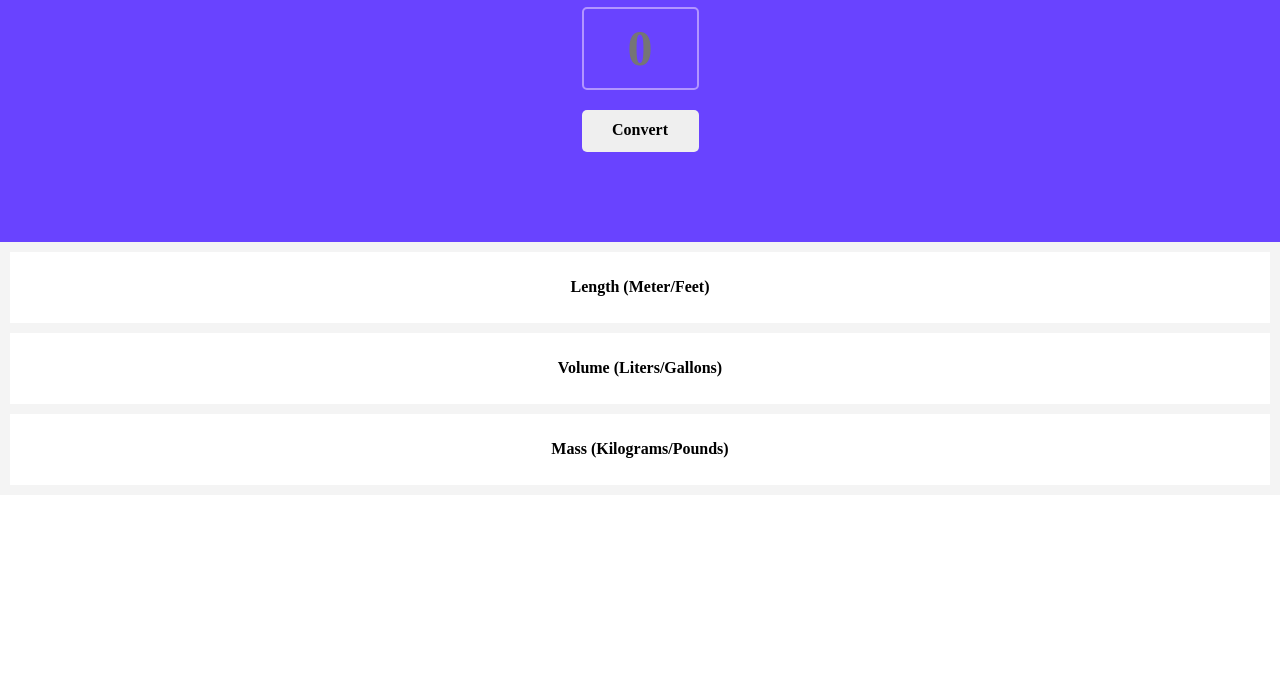
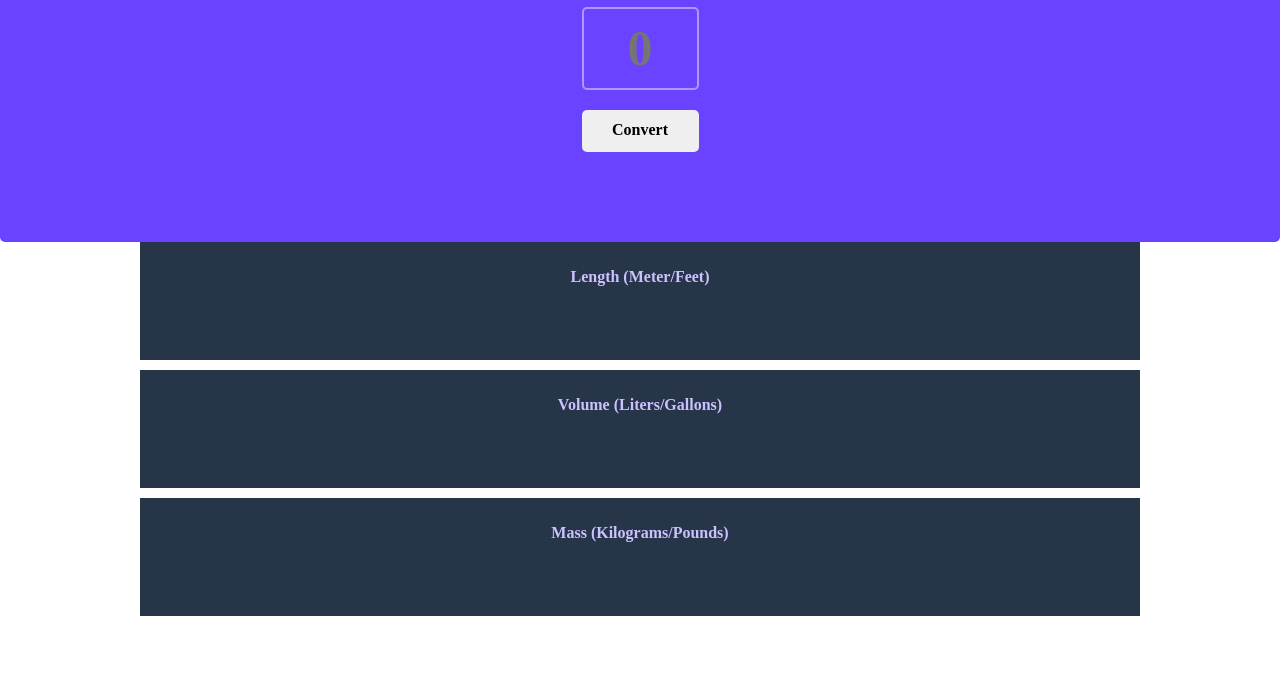
Before and after one commit to cris013/Unit-Converter, a plain HTML site: page index.html in a window 1280 px wide. Shown: the part 103-800 px from the top of the page. Drawn offline with nearby package versions, Linux system fonts and the light colour scheme.

Commit message:
Update index.css
CSS has been updated to darker mode

```diff
--- a/index.css
+++ b/index.css
@@ -1,6 +1,13 @@
 body {
-    margin: 0;
+
     text-align: center;
+
+}
+.main{
+    margin: auto;
+    width: 1000px;
+
+
 }
 
 #header{
@@ -10,28 +17,35 @@ body {
     height: 285px;
     color: white;
     padding: 30px;
+    border-radius: 5px;
 }
 
-.main{
-    background: #f4f4f4;
+#container{
+    background: #1F2937;
     padding: 10px;
 }
 
 #length {
-    background: white;
+    background: #273549;
     padding: 5px;
     margin-bottom: 10px;
+    color: #CCC1FF;
+    height: 108px;
 }
 
 #volume{
-    background: white;
+    background: #273549;
     padding: 5px;
     margin-bottom: 10px;
+    color: #CCC1FF;
+    height: 108px;
 }
 
 #mass{
-    background: white;
+    background: #273549;
     padding: 5px;
+    color: #CCC1FF;
+    height: 108px;
 }
 
 #input-el{
```
